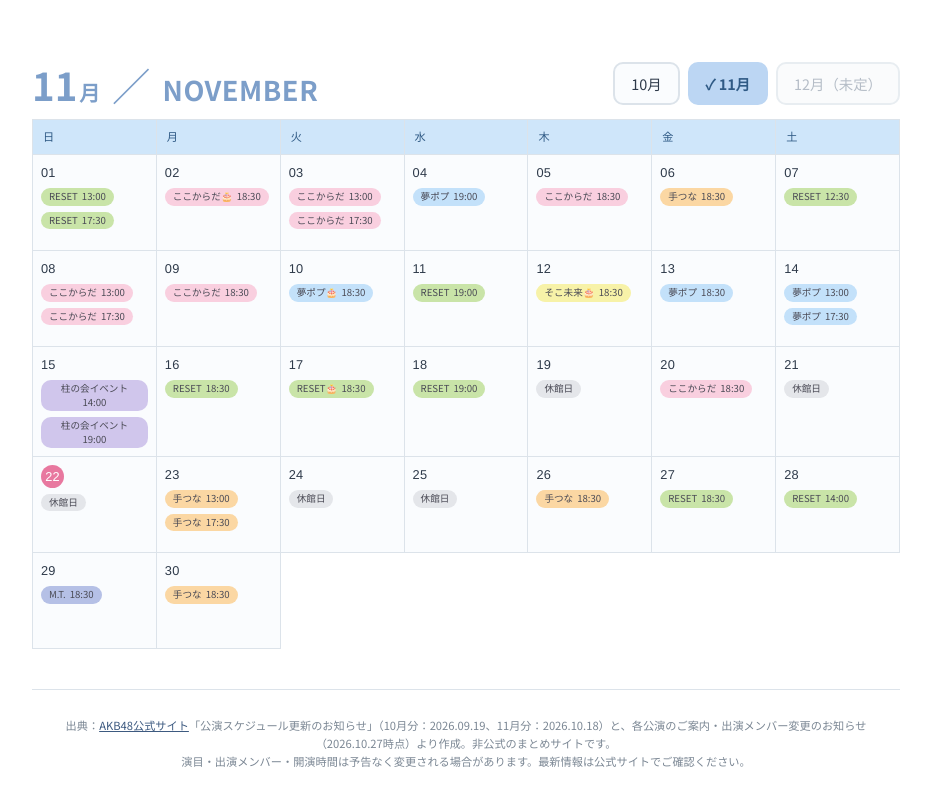
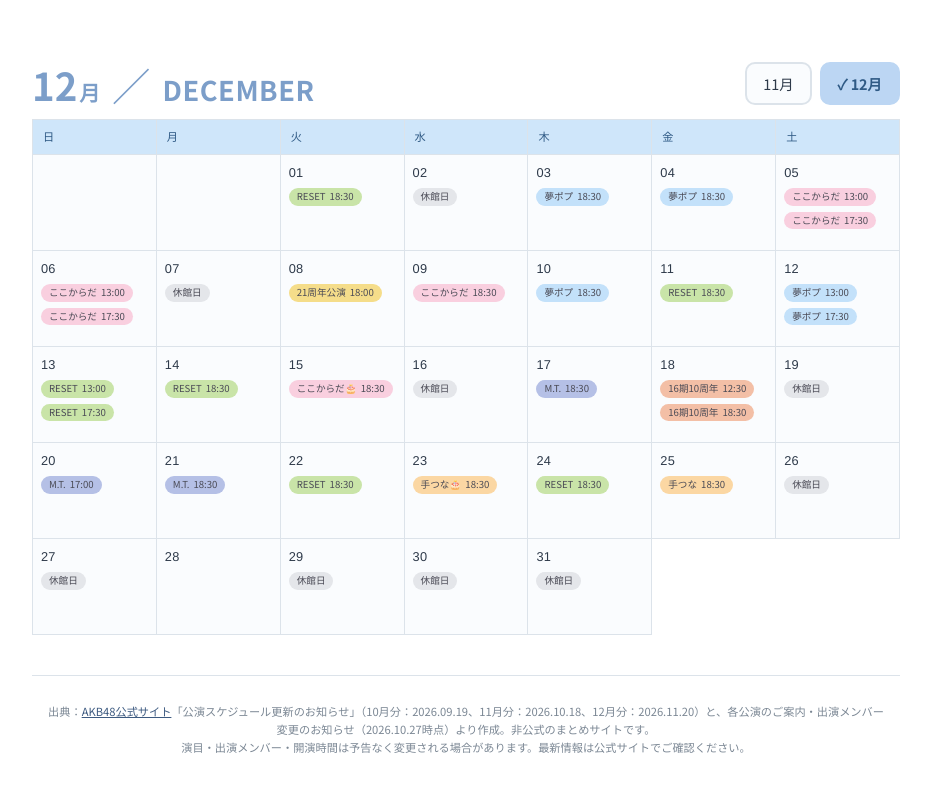
Before and after one commit to muuumuuu0000/akb-theater-guide, a plain HTML site: page index.html in a window 1280 px wide. Shown: the part 625-1430 px from the top of the page, without its empty margins (174-1105 px from the left). Drawn offline with Linux system fonts and the light colour scheme; a web font is replaced by a local one.

Commit message:
12月の公演スケジュールを追加(21周年特別記念公演・16期生10周年公演を含む)
Co-Authored-By: Claude Sonnet 5.5 <noreply@anthropic.com>
Claude-Session: https://claude.ai/code/session_013y2NYG4hefNHEXAoc6dnyH

```diff
--- a/index.html
+++ b/index.html
@@ -174,12 +174,12 @@ footer a{color:var(--ac)}
 
 <footer>
 
-<p>出典：<a href="https://www.akb48.co.jp/theater">AKB48公式サイト</a>「公演スケジュール更新のお知らせ」（10月分：2026.09.19、11月分：2026.10.18）と、各公演のご案内・出演メンバー変更のお知らせ（2026.10.27時点）より作成。非公式のまとめサイトです。<br>演目・出演メンバー・開演時間は予告なく変更される場合があります。最新情報は公式サイトでご確認ください。</p>
+<p>出典：<a href="https://www.akb48.co.jp/theater">AKB48公式サイト</a>「公演スケジュール更新のお知らせ」（10月分：2026.09.19、11月分：2026.10.18、12月分：2026.11.20）と、各公演のご案内・出演メンバー変更のお知らせ（2026.10.27時点）より作成。非公式のまとめサイトです。<br>演目・出演メンバー・開演時間は予告なく変更される場合があります。最新情報は公式サイトでご確認ください。</p>
 </footer>
 </div>
 
 <script>
-const T={R:"ＲＥＳＥＴ",K:"ここからだ",Y:"夢のポップスター",H:"手をつなぎながら",M:"そこに未来はある",N:"M.T.に捧ぐ",P:"柱の会限定イベント"};
+const T={R:"ＲＥＳＥＴ",K:"ここからだ",Y:"夢のポップスター",H:"手をつなぎながら",M:"そこに未来はある",N:"M.T.に捧ぐ",P:"柱の会限定イベント",A:"AKB48劇場21周年特別記念公演",B:"16期生デビュー10周年公演"};
 // [日, 演目, 開演, 備考, 出演]
 const D=[
 [1,"R","13:00／17:30","","太田有紀・工藤華純・髙橋彩音・千葉恵里・橋本陽菜・平田侑希・布袋百椛・丸山ひなた"],
@@ -245,14 +245,43 @@ const D10=[
 [30,"R","18:30","","新井彩永・太田有紀・工藤華純・佐藤綺星・千葉恵里・畠山希美・八木愛月・山内瑞葵"],
 [31,"Y","17:30","","秋山由奈・伊藤百花・小栗有以・倉野尾成美・坂川陽香・髙橋彩音・山口結愛・山﨑空"]
 ];
+const D12=[
+[1,"R","18:30","","岩立沙穂・行天優莉奈・久保姫菜乃・坂川陽香・橋本陽菜・畠山希美・平田侑希・山口結愛"],
+[2,0],
+[3,"Y","18:30","","奥本カイリ・小栗有以・久保姫菜乃・倉野尾成美・下尾みう・髙橋彩音・正鋳真優・近藤沙樹"],
+[4,"Y","18:30","","新井彩永・黒須遥香・迫由芽実・佐藤綺星・成田香姫奈・山内瑞葵・山﨑空・田中沙友利"],
+[5,"K","13:00／17:30","","川村結衣・行天優莉奈・工藤華純・佐藤綺星・下尾みう・永野芹佳・成田香姫奈・橋本恵理子・橋本陽菜・畠山希美・福岡聖菜・水島美結・八木愛月・大賀彩姫・近藤沙樹・森川優"],
+[6,"K","13:00／17:30","17:30は女性限定公演","秋山由奈・新井彩永・岩立沙穂・小栗有以・倉野尾成美・坂川陽香・迫由芽実・千葉恵里・長友彩海・平田侑希・武藤小麟・山内瑞葵・山根涼羽・丸山ひなた・田中沙友利・渡邉葵心"],
+[7,0],
+[8,"A","18:00","全メンバー・研究生が出演","ALL"],
+[9,"K","18:30","","秋山由奈・太田有紀・奥本カイリ・川村結衣・工藤華純・久保姫菜乃・迫由芽実・長友彩海・成田香姫奈・橋本恵理子・畠山希美・平田侑希・水島美結・八木愛月・山口結愛・大賀彩姫"],
+[10,"Y","18:30","","秋山由奈・太田有紀・工藤華純・倉野尾成美・坂川陽香・福岡聖菜・山内瑞葵・山口結愛"],
+[11,"R","18:30","","新井彩永・倉野尾成美・坂川陽香・成田香姫奈・橋本陽菜・水島美結・山﨑空・近藤沙樹"],
+[12,"Y","13:00／17:30","","奥本カイリ・小栗有以・久保姫菜乃・下尾みう・髙橋彩音・成田香姫奈・山内瑞葵・山﨑空"],
+[13,"R","13:00／17:30","","黒須遥香・徳永羚海・永野芹佳・橋本陽菜・福岡聖菜・布袋百椛・大賀彩姫・丸山ひなた"],
+[14,"R","18:30","","岩立沙穂・太田有紀・行天優莉奈・黒須遥香・迫由芽実・徳永羚海・畠山希美・山口結愛"],
+[15,"K","18:30","布袋百椛 生誕祭","新井彩永・岩立沙穂・太田有紀・工藤華純・久保姫菜乃・迫由芽実・永野芹佳・橋本恵理子・畠山希美・福岡聖菜・布袋百椛・正鋳真優・水島美結・山口結愛・大賀彩姫・髙橋舞桜"],
+[16,0],
+[17,"N","18:30","","川村結衣・工藤華純・髙橋彩音・千葉恵里・徳永羚海・永野芹佳・橋本恵理子・橋本陽菜・畠山希美・平田侑希・正鋳真優・水島美結・山口結愛・丸山ひなた・髙橋舞桜・田中沙友利"],
+[18,"B","12:30／18:30","","黒須遥香・長友彩海・武藤小麟・山内瑞葵・山根涼羽"],
+[19,0],
+[20,"N","17:00","","岩立沙穂・太田有紀・奥本カイリ・行天優莉奈・久保姫菜乃・黒須遥香・坂川陽香・迫由芽実・成田香姫奈・布袋百椛・武藤小麟・山根涼羽・大賀彩姫・牧戸愛茉・森川優・渡邉葵心"],
+[21,"N","18:30","","秋山由奈・伊藤百花・小栗有以・行天優莉奈・倉野尾成美・坂川陽香・佐藤綺星・下尾みう・長友彩海・成田香姫奈・福岡聖菜・八木愛月・山内瑞葵・山﨑空・近藤沙樹・渡邉葵心"],
+[22,"R","18:30","","黒須遥香・平田侑希・福岡聖菜・布袋百椛・武藤小麟・山﨑空・山根涼羽・丸山ひなた"],
+[23,"H","18:30","田中沙友利 生誕祭","奥本カイリ・正鋳真優・大賀彩姫・髙橋舞桜・田中沙友利・牧戸愛茉・森川優・渡邉葵心"],
+[24,"R","18:30","","岩立沙穂・太田有紀・坂川陽香・迫由芽実・徳永羚海・山口結愛・田中沙友利・渡邉葵心"],
+[25,"H","18:30","","奥本カイリ・正鋳真優・大賀彩姫・丸山ひなた・髙橋舞桜・田中沙友利・牧戸愛茉・渡邉葵心"],
+[26,0],[27,0],
+[29,0],[30,0],[31,0]
+];
 const W=["日","月","火","水","木","金","土"];
 const wd=d=>new Date(2026,mon-1,d).getDay();
 const esc=s=>s.replace(/[&<>]/g,c=>({"&":"&amp;","<":"&lt;",">":"&gt;"}[c]));
-const members=[...new Set([...D10,...D].filter(x=>x[1]).flatMap(x=>x[4].split("・")))].sort((a,b)=>a.localeCompare(b,"ja"));
-const SH={R:"RESET",K:"ここからだ",Y:"夢ポプ",H:"手つな",M:"そこ未来",N:"M.T.",P:"柱の会<wbr>イベント"};
-const MON={10:D10,11:D};
+const members=[...new Set([...D10,...D,...D12].filter(x=>x[1]&&x[4]!=="ALL").flatMap(x=>x[4].split("・")))].sort((a,b)=>a.localeCompare(b,"ja"));
+const SH={R:"RESET",K:"ここからだ",Y:"夢ポプ",H:"手つな",M:"そこ未来",N:"M.T.",P:"柱の会<wbr>イベント",A:"21周年公演",B:"16期10周年"};
+const MON={10:D10,11:D,12:D12};
 const GEN=[["13期生","岩立沙穂"],["15期生","福岡聖菜"],["Team8","小栗有以・行天優莉奈・倉野尾成美・坂川陽香・下尾みう・髙橋彩音・徳永羚海・永野芹佳・橋本陽菜"],["ドラフト2期生","千葉恵里"],["16期生","黒須遥香・長友彩海・武藤小麟・山内瑞葵・山根涼羽"],["17期生","太田有紀・佐藤綺星・橋本恵理子・畠山希美・平田侑希・布袋百椛・正鋳真優・水島美結・山﨑空"],["18期生","秋山由奈・新井彩永・工藤華純・久保姫菜乃・迫由芽実・成田香姫奈・八木愛月・山口結愛"],["19期生","伊藤百花・奥本カイリ・川村結衣"],["20期研究生","大賀彩姫・近藤沙樹・丸山ひなた"],["21期研究生","髙橋舞桜・田中沙友利・牧戸愛茉・森川優・渡邉葵心"],["22期研究生","大西ゆな・長谷川百々花・前田衣澄・山内利乃明"]];
-const CL={R:"#c9e4a8",K:"#f9cfdf",Y:"#c3e1fa",H:"#fbd7a3",M:"#f7f2a8",N:"#b5c0e6",P:"#d0c6ec"};
+const CL={R:"#c9e4a8",K:"#f9cfdf",Y:"#c3e1fa",H:"#fbd7a3",M:"#f7f2a8",N:"#b5c0e6",P:"#d0c6ec",A:"#f5dd8a",B:"#f3bfa6"};
 const TX={K:"#4a3340",Y:"#1f3a55",M:"#4a4410"};
 const RD={"岩立沙穂":"いわたてさほ","福岡聖菜":"ふくおかせいな","小栗有以":"おぐりゆい","行天優莉奈":"ぎょうてんゆりな","倉野尾成美":"くらのおなるみ","坂川陽香":"さかがわひゆか","下尾みう":"したおみう","髙橋彩音":"たかはしあやね","徳永羚海":"とくながれみ","永野芹佳":"ながのせりか","橋本陽菜":"はしもとはるな","千葉恵里":"ちばえりい","黒須遥香":"くろすはるか","長友彩海":"ながともあやみ","武藤小麟":"むとうおりん","山内瑞葵":"やまうちみずき","山根涼羽":"やまねすずは","太田有紀":"おおたゆき","佐藤綺星":"さとうあいり","橋本恵理子":"はしもとえりこ","畠山希美":"はたけやまのぞみ","平田侑希":"ひらたゆき","布袋百椛":"ほていもか","正鋳真優":"まさいまゆう","水島美結":"みずしまみゆう","山﨑空":"やまざきそら","秋山由奈":"あきやまゆな","新井彩永":"あらいさえ","工藤華純":"くどうかすみ","久保姫菜乃":"くぼひなの","迫由芽実":"さこゆめみ","成田香姫奈":"なりたこひな","八木愛月":"やぎあづき","山口結愛":"やまぐちゆい","伊藤百花":"いとうももか","奥本カイリ":"おくもとかいり","川村結衣":"かわむらゆい","大賀彩姫":"おおがさき","近藤沙樹":"こんどうさき","丸山ひなた":"まるやまひなた","髙橋舞桜":"たかはしまお","田中沙友利":"たなかさゆり","牧戸愛茉":"まきとえま","森川優":"もりかわゆう","渡邉葵心":"わたなべきこ","大西ゆな":"おおにしゆな","長谷川百々花":"はせがわももか","前田衣澄":"まえだいずみ","山内利乃明":"やまうちりのあ"};
 const NK={"岩立沙穂":["さっほー"],"福岡聖菜":["せいちゃん"],"小栗有以":["ゆいゆい","2万年ちゃん","2万年に1人の美少女"],"行天優莉奈":["ゆりな","てんてん"],"倉野尾成美":["なる","なるちゃん"],"坂川陽香":["ひゆか","れみひゅー"],"髙橋彩音":["あやね","高橋彩音"],"徳永羚海":["れみ","れみい","れみひゅー"],"橋本陽菜":["はるぴょん","はるpyon","はる"],"千葉恵里":["えりい"],"黒須遥香":["はーちゃん"],"長友彩海":["あやみん"],"武藤小麟":["おりん","おりんちゃん"],"山内瑞葵":["ずっきー"],"山根涼羽":["ずんちゃん"],"太田有紀":["ゆきたん"],"佐藤綺星":["あいちゃん"],"橋本恵理子":["えりちゃん","ほてえり"],"畠山希美":["のんちゃん"],"平田侑希":["ゆき"],"布袋百椛":["ほてちゃん","ほてえり"],"正鋳真優":["まゆうちゃん"],"水島美結":["みずみん"],"山﨑空":["そらら","山崎空"],"秋山由奈":["ゆなちゃん"],"新井彩永":["さえちゃん"],"工藤華純":["かすみん"],"久保姫菜乃":["ちゃんひな"],"迫由芽実":["ゆめみん"],"成田香姫奈":["こひ","こひこ"],"八木愛月":["あづ","あづこ"],"山口結愛":["ゆいち","ゆい"],"伊藤百花":["いともも"],"奥本カイリ":["カイリ"],"川村結衣":["かわゆい"],"大賀彩姫":["さーちゃん"],"近藤沙樹":["こさき"],"丸山ひなた":["まるちゃん"],"髙橋舞桜":["まーたん","高橋舞桜"],"森川優":["ゆーゆ"],"渡邉葵心":["きこちゃん","渡辺葵心"],"長谷川百々花":["はせもも"],"大西ゆな":["ゆーちゃん"],"前田衣澄":["いず"],"山内利乃明":["りのあ"],"下尾みう":["みう","みうちゃん"],"永野芹佳":["せりか","せりちゃん"],"田中沙友利":["さゆりん"],"牧戸愛茉":["えまちゃん"]};
@@ -261,8 +290,8 @@ const match=(m,k)=>{k=hira(k);return k===""||[m,RD[m]||"",...(NK[m]||[])].some(t
 let sel=[],mon=Math.max(...Object.keys(MON).map(Number)),selDay=null,kw="",resSet=new Set();
 const $=id=>document.getElementById(id);
 const cn=x=>x[1]=="P"?"「柱の会限定 AKB48劇場開催 ファンイベント」":`「${T[x[1]].replace("ＲＥＳＥＴ","RESET")}」公演`;
-const nm=x=>`「${T[x[1]]}」${x[1]=="P"?"":"公演"}`;
-const cast=x=>x[4].split("・");
+const nm=x=>"AB".includes(x[1])?T[x[1]]:`「${T[x[1]]}」${x[1]=="P"?"":"公演"}`;
+const cast=x=>x[4]==="ALL"?members:x[4].split("・");
 const has=x=>x[1]&&sel.some(m=>cast(x).includes(m));
 const outs=x=>x[5]?sel.filter(m=>x[5][0].split("・").includes(m)):[];
 const helps=x=>x[5]?sel.filter(m=>x[5][1].split("・").includes(m)):[];
@@ -302,7 +331,7 @@ function renderCal(){
   }
   $("cal").innerHTML=h;
 }
-const detHTML=(x,bare)=>{const ms=x[4].split("・");const day=x[0];return `<div class="dp2" style="border-left-color:${CL[x[1]]}">${bare?"":`<div class="d1">${mon}月${day}日（${W[wd(day)]}）<span class="d3">${x[2]}<small>開演</small></span></div><h3>${nm(x)}${pill(x)}</h3>`}<div class="d4">${ms.join("、")}</div>${x[5]?`<div class="cg" style="margin:8px 0 0;padding:10px 0 0;border:0;border-top:1px solid var(--bd)"><b>出演メンバー変更</b>${x[5][0]?`<p>出演なし：${x[5][0]}</p>`:""}<p>追加出演：${x[5][1]}</p></div>`:""}</div>`};
+const detHTML=(x,bare)=>{const ms=x[4]==="ALL"?["AKB48 全メンバー・研究生"]:x[4].split("・");const day=x[0];return `<div class="dp2" style="border-left-color:${CL[x[1]]}">${bare?"":`<div class="d1">${mon}月${day}日（${W[wd(day)]}）<span class="d3">${x[2]}<small>開演</small></span></div><h3>${nm(x)}${pill(x)}</h3>`}<div class="d4">${ms.join("、")}</div>${x[5]?`<div class="cg" style="margin:8px 0 0;padding:10px 0 0;border:0;border-top:1px solid var(--bd)"><b>出演メンバー変更</b>${x[5][0]?`<p>出演なし：${x[5][0]}</p>`:""}<p>追加出演：${x[5][1]}</p></div>`:""}</div>`};
 function renderDet(){
   const xs=selDay?MON[mon].filter(x=>x[0]==selDay&&x[1]):[];
   $("det").innerHTML=xs.map(x=>detHTML(x)).join("");
```
